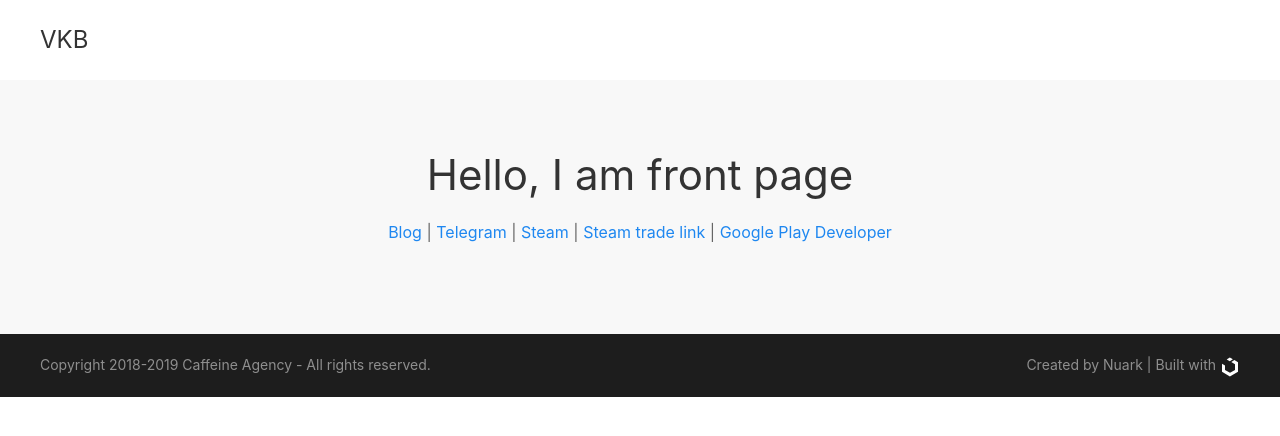
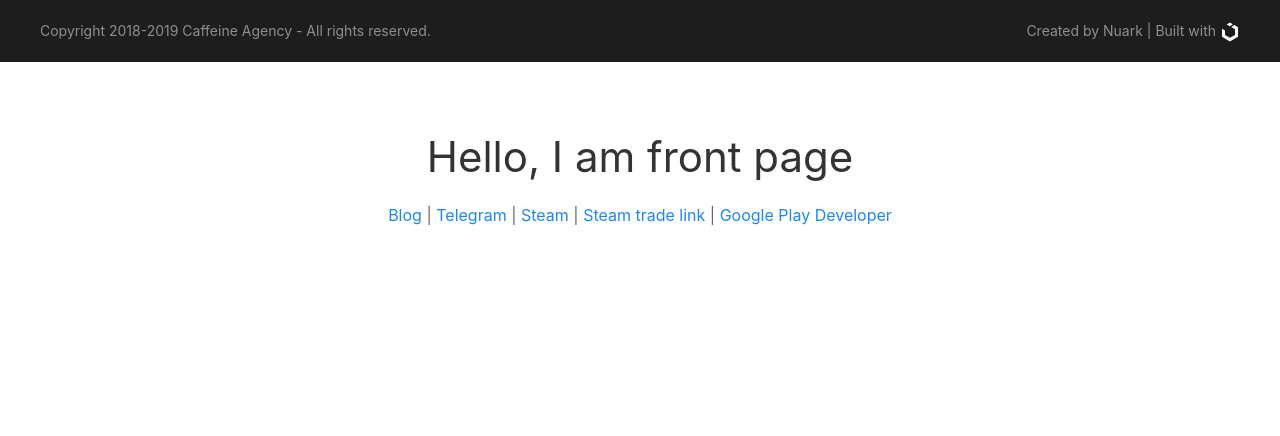
Before and after one commit to CaffeineAgency/heroku-caffeine-app, a Flask app: page / in a window 1280 px wide. Shown: the top 436 px of the page. Run offline with Flask 2, Linux system fonts and the light colour scheme; some libraries are stand-ins or nearby versions.

Commit message:
Front page rework #2

```diff
--- a/templates/base.html
+++ b/templates/base.html
@@ -14,30 +14,7 @@
 		</style>
 	</head>
 	<body>
-		<!--HEADER-->
-		<header class="uk-box-shadow-small" style="background-color: white">
-			<div class="uk-container uk-container-expand">
-				<nav class="uk-navbar" id="navbar" data-uk-navbar="">
-					<div class="uk-navbar-left">
-						<a class="uk-navbar-item uk-logo" href="#">VKB</a>
-					</div>
-					<div class="uk-navbar-right">
-						<div class="uk-navbar-item">
-						</div>
-					</div>
-				</nav>
-			</div>
-		</header>
-		<!--/HEADER-->
-
-		<section class="uk-section uk-section-muted">
-			<div class="uk-container uk-container-small">
-                {% block content %}{% endblock %}
-			</div>
-		</section>
-
-		<!--FOOTER-->
-		<footer class="uk-section-secondary">
+		<div class="uk-section-secondary">
 			<div class="uk-section uk-section-xsmall" style="background-color: rgba(0,0,0,0.15)">
 				<div class="uk-container">
 					<div class="uk-grid uk-child-width-1-2@s uk-text-center uk-text-left@s" data-uk-grid="">
@@ -49,8 +26,13 @@
 					</div>
 				</div>
 			</div>
-		</footer>
-		<!--/FOOTER-->
+		</div>
+
+		<section class="uk-section">
+			<div class="uk-container uk-container-small">
+                {% block content %}{% endblock %}
+			</div>
+		</section>
 
 		<!-- JS FILES -->
 		<script src="https://cdnjs.cloudflare.com/ajax/libs/uikit/3.0.2/js/uikit.min.js"></script>
```
